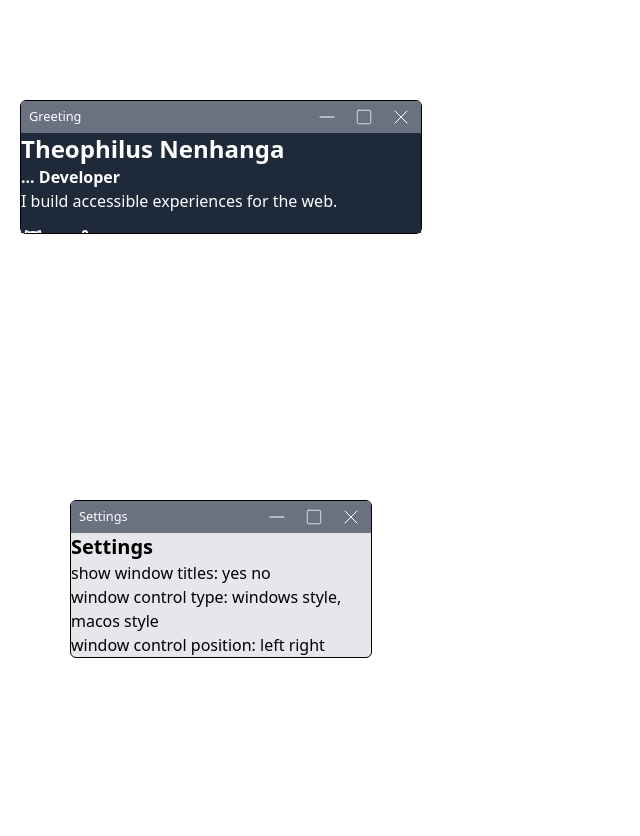
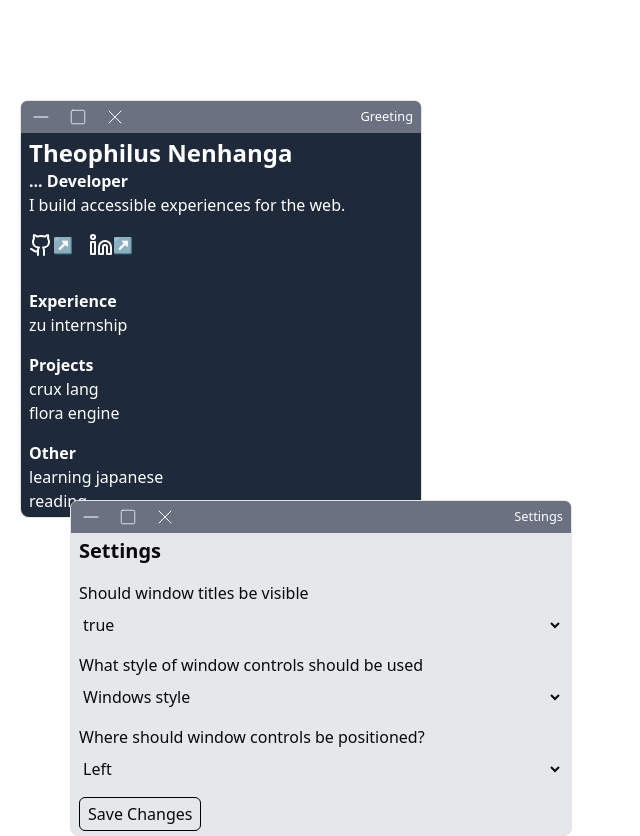
Before and after one commit to TheophilusNenhanga/portfolio-2, a SvelteKit app: page / in a window 1280 px wide. Shown: the whole page, without its empty margins (0-640 px from the left). Before the commit the page ends 800 px from the top, so only its background shows below. Built offline with nearby package versions, Linux system fonts and the light colour scheme.

Commit message:
feat: added settings

```diff
--- /dev/null
+++ b/src/lib/components/TitleBarDot.svelte
@@ -0,0 +1,28 @@
+<script lang="ts">
+	let { color }: { color: 'red' | 'green' | 'amber' } = $props();
+	let finalColor = $state('');
+	if (color === 'red') {
+		finalColor = '--color-red-500';
+	} else if (color === 'green') {
+		finalColor = '--color-green-500';
+	} else if (color === 'amber') {
+		finalColor = '--color-amber-500';
+	}
+</script>
+
+{#if finalColor != ''}
+	<div>
+		<svg
+			xmlns="http://www.w3.org/2000/svg"
+			width="18"
+			height="18"
+			viewBox="0 0 24 24"
+			stroke="var({finalColor})"
+			fill="var({finalColor})"
+			stroke-width="0"
+			stroke-linecap="round"
+			stroke-linejoin="round"
+			class="lucide lucide-circle-icon lucide-circle"><circle cx="12" cy="12" r="10" /></svg
+		>
+	</div>
+{/if}
--- a/src/lib/components/Window.svelte
+++ b/src/lib/components/Window.svelte
@@ -10,18 +10,33 @@
 		$props();
 	import TitleBarButton from './TitleBarButton.svelte';
 	import { Square, X, Minus } from '@lucide/svelte';
+	import { showTitles, windowControlPosition, windowControlStyle } from '$lib/context';
+	import TitleBarDot from './TitleBarDot.svelte';
 </script>
 
 <div class="absolute rounded-md border bg-gray-200" style="left:{left}px; top:{top}px;">
-	<div class="flex w-full justify-between rounded-t-sm bg-gray-500">
+	<div
+		class="flex w-full justify-between rounded-t-sm bg-gray-500 {windowControlPosition.current ===
+			'left' && 'flex-row-reverse'} "
+	>
 		<div class="flex items-center justify-center">
+			{#if showTitles.current == 'true'}
 				<small class="px-2 text-white">{title}</small>
+			{/if}
 		</div>
+		{#if windowControlStyle.current == 'windows'}
 			<ul class="flex text-white last:rounded-tr-sm">
 				<TitleBarButton><Minus strokeWidth={1} /></TitleBarButton>
 				<TitleBarButton><Square strokeWidth={1} size={18} /></TitleBarButton>
 				<TitleBarButton type="destructive" isLast={true}><X strokeWidth={1} /></TitleBarButton>
 			</ul>
+		{:else}
+			<ul class="mx-2 flex gap-1 py-1">
+				<TitleBarDot color="red" />
+				<TitleBarDot color="amber" />
+				<TitleBarDot color="green" />
+			</ul>
+		{/if}
 	</div>
 	<article
 		class="h-min overflow-y-scroll overscroll-none"
--- a/src/lib/components/screens/Portfolio.svelte
+++ b/src/lib/components/screens/Portfolio.svelte
@@ -2,7 +2,7 @@
 	import { Github, Linkedin } from '@lucide/svelte';
 </script>
 
-<div class="flex flex-col gap-4 bg-gray-800 text-white">
+<div class="flex flex-col gap-4 rounded-b-md bg-gray-800 px-2 py-1 text-white">
 	<div id="name">
 		<h1 class="text-2xl font-bold">Theophilus Nenhanga</h1>
 		<h2 class="font-semibold">... Developer</h2>
--- a/src/lib/components/screens/Settings.svelte
+++ b/src/lib/components/screens/Settings.svelte
@@ -1,9 +1,80 @@
 <script lang="ts">
+	import { showTitles, windowControlPosition, windowControlStyle } from '$lib/context';
+
+	const titlesContent = [
+		{ value: 'true', label: 'true' },
+		{ value: 'false', label: 'false' }
+	];
+
+	const controlStyleContent = [
+		{ value: 'windows', label: 'Windows style' },
+		{ value: 'macos', label: 'MacOS Style' }
+	];
+
+	const controlPositionContent = [
+		{ value: 'left', label: 'Left' },
+		{ value: 'right', label: 'Right' }
+	];
+
+	let titleValue = $state(showTitles.current);
+	let controlStyleValue = $state(windowControlStyle.current);
+	let controlPositionValue = $state(windowControlPosition.current);
+
+	function updateWindowTitles() {
+		showTitles.current = titleValue;
+	}
+
+	function updateControlStyle() {
+		windowControlStyle.current = controlStyleValue;
+	}
+
+	function updateControlPosition() {
+		windowControlPosition.current = controlPositionValue;
+	}
+
+	function updateSettings() {
+		updateControlPosition();
+		updateControlStyle();
+		updateWindowTitles();
+	}
 </script>
 
-<div>
+<div class="flex flex-col gap-4 px-2 py-1">
 	<h2 class="text-xl font-bold">Settings</h2>
-	<div>show window titles: yes no</div>
-	<div>window control type: windows style, macos style</div>
-	<div>window control position: left right</div>
+	<div class="flex flex-col gap-2">
+		<label> Should window titles be visible </label>
+		<select name="titleSeclect" id="titleSelect" bind:value={titleValue}>
+			{#each titlesContent as content (content.value)}
+				<option value={content.value}>{content.label}</option>
+			{/each}
+		</select>
+	</div>
+	<div class="flex flex-col gap-2">
+		<label> What style of window controls should be used </label>
+		<select
+			class="cursor-pointer"
+			name="controlStyleSelect"
+			id="constrolStyleSelect"
+			bind:value={controlStyleValue}
+		>
+			{#each controlStyleContent as content (content.value)}
+				<option value={content.value}>{content.label}</option>
+			{/each}
+		</select>
+	</div>
+	<div class="flex flex-col gap-2">
+		<label> Where should window controls be positioned? </label>
+		<select
+			name="controlPositionSelect"
+			id="constrolPositionSelect"
+			bind:value={controlPositionValue}
+		>
+			{#each controlPositionContent as content (content.value)}
+				<option value={content.value}>{content.label}</option>
+			{/each}
+		</select>
+	</div>
+	<button class=" w-fit rounded-sm border border-black px-2 py-1" onclick={updateSettings}
+		>Save Changes
+	</button>
 </div>
--- /dev/null
+++ b/src/lib/context.ts
@@ -0,0 +1,5 @@
+import { PersistedState } from 'runed';
+
+export const showTitles = new PersistedState('showTitles', 'true');
+export const windowControlStyle = new PersistedState('windowControlStyle', 'windows');
+export const windowControlPosition = new PersistedState('windowControlPosition', 'left');
--- /dev/null
+++ b/src/lib/utils.ts
@@ -0,0 +1,13 @@
+import { clsx, type ClassValue } from "clsx";
+import { twMerge } from "tailwind-merge";
+
+export function cn(...inputs: ClassValue[]) {
+	return twMerge(clsx(inputs));
+}
+
+// eslint-disable-next-line @typescript-eslint/no-explicit-any
+export type WithoutChild<T> = T extends { child?: any } ? Omit<T, "child"> : T;
+// eslint-disable-next-line @typescript-eslint/no-explicit-any
+export type WithoutChildren<T> = T extends { children?: any } ? Omit<T, "children"> : T;
+export type WithoutChildrenOrChild<T> = WithoutChildren<WithoutChild<T>>;
+export type WithElementRef<T, U extends HTMLElement = HTMLElement> = T & { ref?: U | null };
--- a/src/routes/+page.svelte
+++ b/src/routes/+page.svelte
@@ -1,14 +1,14 @@
 <script lang="ts">
 	import Portfolio from '$lib/components/screens/Portfolio.svelte';
-	import Settings from '$lib/components/screens/settings.svelte';
+	import Settings from '$lib/components/screens/Settings.svelte';
 	import Window from '$lib/components/Window.svelte';
 </script>
 
 <main class="relative">
-	<Window title="Greeting" width={400} height={100} left={20} top={100}>
+	<Window title="Greeting" width={400} height={600} left={20} top={100}>
 		<Portfolio />
 	</Window>
-	<Window title="Settings" width={300} height={500} left={70} top={500}>
+	<Window title="Settings" width={500} height={500} left={70} top={500}>
 		<Settings />
 	</Window>
 </main>
--- a/src/routes/layout.css
+++ b/src/routes/layout.css
@@ -1,3 +1,121 @@
-@import 'tailwindcss';
-@plugin '@tailwindcss/forms';
-@plugin '@tailwindcss/typography';
+@import "tailwindcss";
+
+@import "tw-animate-css";
+
+@custom-variant dark (&:is(.dark *));
+
+:root {
+  --radius: 0.625rem;
+  --background: oklch(1 0 0);
+  --foreground: oklch(0.145 0 0);
+  --card: oklch(1 0 0);
+  --card-foreground: oklch(0.145 0 0);
+  --popover: oklch(1 0 0);
+  --popover-foreground: oklch(0.145 0 0);
+  --primary: oklch(0.205 0 0);
+  --primary-foreground: oklch(0.985 0 0);
+  --secondary: oklch(0.97 0 0);
+  --secondary-foreground: oklch(0.205 0 0);
+  --muted: oklch(0.97 0 0);
+  --muted-foreground: oklch(0.556 0 0);
+  --accent: oklch(0.97 0 0);
+  --accent-foreground: oklch(0.205 0 0);
+  --destructive: oklch(0.577 0.245 27.325);
+  --border: oklch(0.922 0 0);
+  --input: oklch(0.922 0 0);
+  --ring: oklch(0.708 0 0);
+  --chart-1: oklch(0.646 0.222 41.116);
+  --chart-2: oklch(0.6 0.118 184.704);
+  --chart-3: oklch(0.398 0.07 227.392);
+  --chart-4: oklch(0.828 0.189 84.429);
+  --chart-5: oklch(0.769 0.188 70.08);
+  --sidebar: oklch(0.985 0 0);
+  --sidebar-foreground: oklch(0.145 0 0);
+  --sidebar-primary: oklch(0.205 0 0);
+  --sidebar-primary-foreground: oklch(0.985 0 0);
+  --sidebar-accent: oklch(0.97 0 0);
+  --sidebar-accent-foreground: oklch(0.205 0 0);
+  --sidebar-border: oklch(0.922 0 0);
+  --sidebar-ring: oklch(0.708 0 0);
+}
+
+.dark {
+  --background: oklch(0.145 0 0);
+  --foreground: oklch(0.985 0 0);
+  --card: oklch(0.205 0 0);
+  --card-foreground: oklch(0.985 0 0);
+  --popover: oklch(0.205 0 0);
+  --popover-foreground: oklch(0.985 0 0);
+  --primary: oklch(0.922 0 0);
+  --primary-foreground: oklch(0.205 0 0);
+  --secondary: oklch(0.269 0 0);
+  --secondary-foreground: oklch(0.985 0 0);
+  --muted: oklch(0.269 0 0);
+  --muted-foreground: oklch(0.708 0 0);
+  --accent: oklch(0.269 0 0);
+  --accent-foreground: oklch(0.985 0 0);
+  --destructive: oklch(0.704 0.191 22.216);
+  --border: oklch(1 0 0 / 10%);
+  --input: oklch(1 0 0 / 15%);
+  --ring: oklch(0.556 0 0);
+  --chart-1: oklch(0.488 0.243 264.376);
+  --chart-2: oklch(0.696 0.17 162.48);
+  --chart-3: oklch(0.769 0.188 70.08);
+  --chart-4: oklch(0.627 0.265 303.9);
+  --chart-5: oklch(0.645 0.246 16.439);
+  --sidebar: oklch(0.205 0 0);
+  --sidebar-foreground: oklch(0.985 0 0);
+  --sidebar-primary: oklch(0.488 0.243 264.376);
+  --sidebar-primary-foreground: oklch(0.985 0 0);
+  --sidebar-accent: oklch(0.269 0 0);
+  --sidebar-accent-foreground: oklch(0.985 0 0);
+  --sidebar-border: oklch(1 0 0 / 10%);
+  --sidebar-ring: oklch(0.556 0 0);
+}
+
+@theme inline {
+  --radius-sm: calc(var(--radius) - 4px);
+  --radius-md: calc(var(--radius) - 2px);
+  --radius-lg: var(--radius);
+  --radius-xl: calc(var(--radius) + 4px);
+  --color-background: var(--background);
+  --color-foreground: var(--foreground);
+  --color-card: var(--card);
+  --color-card-foreground: var(--card-foreground);
+  --color-popover: var(--popover);
+  --color-popover-foreground: var(--popover-foreground);
+  --color-primary: var(--primary);
+  --color-primary-foreground: var(--primary-foreground);
+  --color-secondary: var(--secondary);
+  --color-secondary-foreground: var(--secondary-foreground);
+  --color-muted: var(--muted);
+  --color-muted-foreground: var(--muted-foreground);
+  --color-accent: var(--accent);
+  --color-accent-foreground: var(--accent-foreground);
+  --color-destructive: var(--destructive);
+  --color-border: var(--border);
+  --color-input: var(--input);
+  --color-ring: var(--ring);
+  --color-chart-1: var(--chart-1);
+  --color-chart-2: var(--chart-2);
+  --color-chart-3: var(--chart-3);
+  --color-chart-4: var(--chart-4);
+  --color-chart-5: var(--chart-5);
+  --color-sidebar: var(--sidebar);
+  --color-sidebar-foreground: var(--sidebar-foreground);
+  --color-sidebar-primary: var(--sidebar-primary);
+  --color-sidebar-primary-foreground: var(--sidebar-primary-foreground);
+  --color-sidebar-accent: var(--sidebar-accent);
+  --color-sidebar-accent-foreground: var(--sidebar-accent-foreground);
+  --color-sidebar-border: var(--sidebar-border);
+  --color-sidebar-ring: var(--sidebar-ring);
+}
+
+@layer base {
+  * {
+    @apply border-border outline-ring/50;
+  }
+  body {
+    @apply bg-background text-foreground;
+  }
+}
```
Also changed, not shown: package.json (+8 -1 lines), components.json (added), 1 other file (tests, documents, lock files or other folders). Lines whose indentation alone changed are shown as unchanged.
